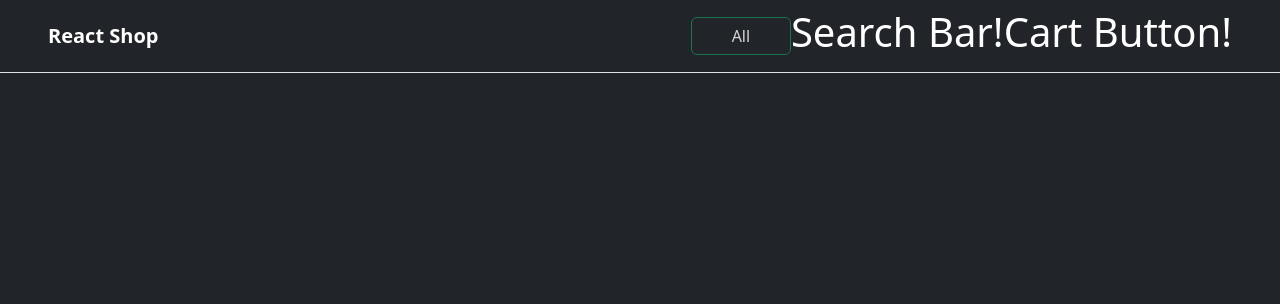
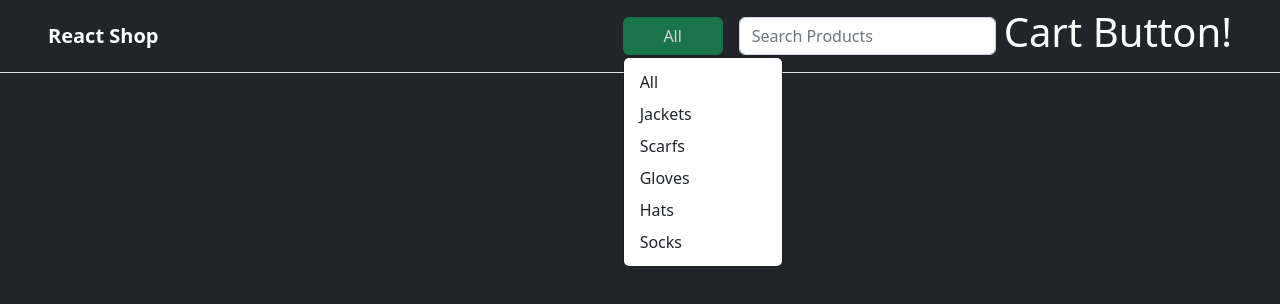
Before and after one commit to strongbuzz/React-shop, a React (Create React App) app: page / in a window 1280 px wide. Both pictures are taken after a click on the button "All". Shown: the top 304 px of the page. Built offline with nearby package versions, Linux system fonts and the light colour scheme.

Commit message:
update main

```diff
--- a/src/components/nav/CategorySelector.jsx
+++ b/src/components/nav/CategorySelector.jsx
@@ -1,9 +1,25 @@
 export default function CategorySelector() {
+
+    const title ="All"
+    const categories = ["All", "Jackets", "Scarfs", "Gloves", "Hats", "Socks"]
+
     return(
         <div className="dropdown mb-3 mb-lg-0">
-            <button className="btn btn-outline-success text-white dropdwon-toggle">
-                All
+            <button className="btn btn-outline-success text-white dropdwon-toggle"
+                    type="button"
+                    id ="dropdownMenuButton1"
+                    data-bs-toggle="dropdown"
+            >
+                { title }
             </button>
+            <ul className="dropdown-menu">
+                {categories.map((category)=>(
+                    <li key={category}>
+                    <a href="#" className="dropdown-item pointer">{category}</a>
+                </li>
+                ))}
+
+            </ul>
         </div>
     )
 }
--- a/src/components/nav/SearchBar.jsx
+++ b/src/components/nav/SearchBar.jsx
@@ -1,5 +1,13 @@
-export default function SearchBar(){
-    return(
-        <h1>Search Bar!</h1>
-    )
+export default function SearchBar() {
+    return (
+        <form className="d-flex ms-md-0 ms-lg-3">
+            {" "}
+            <input
+                type="text"
+                placeholder="Search Products"
+                onChange={e => {}}
+                className="form-control ms-md-auto me-2"
+            />
+        </form>
+    );
 }
```
